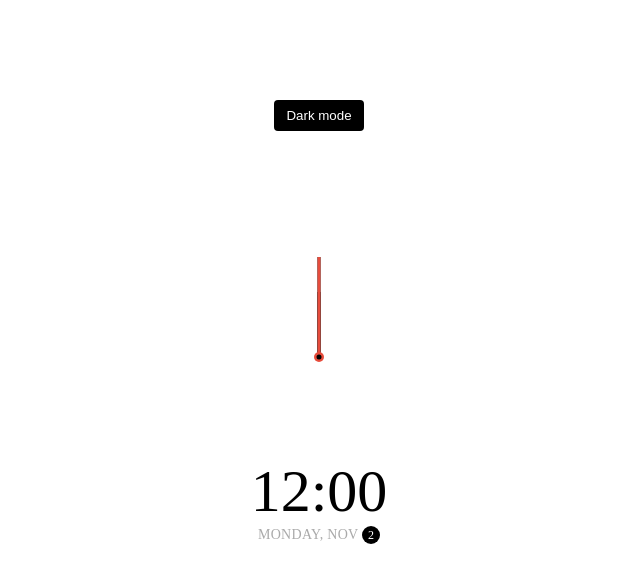
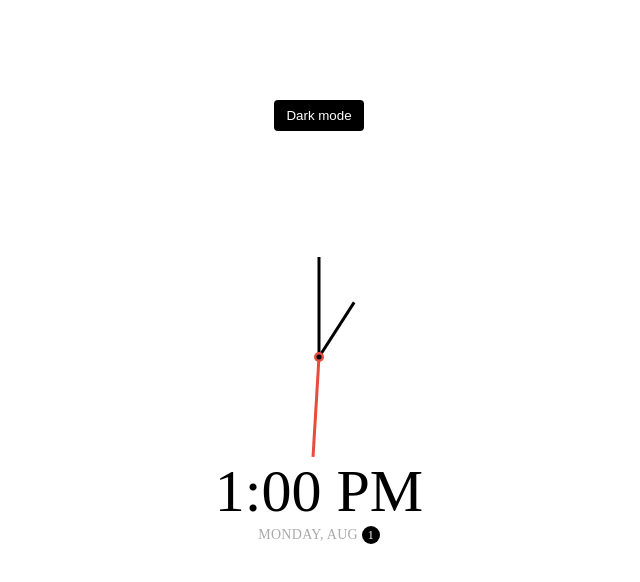
Before and after one commit to mamismeda/theme-clock, a plain HTML site: page index.html in a window 1280 px wide. Shown: the whole page, without its empty margins (321-961 px from the left). Drawn offline with Linux system fonts and the light colour scheme.

Commit message:
end of clock with functionals

```diff
--- a/index.html
+++ b/index.html
@@ -18,8 +18,8 @@
         <div class="center-point"></div>
       </div>
 
-      <div class="time">12:00</div>
-      <div class="date">Monday, Nov <span class="circle">2</span></div>
+      <div class="time"></div>
+      <div class="date"></div>
     </div>
 
     <script src="script.js"></script>
--- a/script.js
+++ b/script.js
@@ -0,0 +1,92 @@
+const hourEl = document.querySelector(".hour");
+const minuteEl = document.querySelector(".minute");
+const secondEl = document.querySelector(".second");
+const timeEl = document.querySelector(".time");
+const dateEl = document.querySelector(".date");
+const toggle = document.querySelector(".toggle");
+
+const days = [
+  "Sunday",
+  "Monday",
+  "Tuesday",
+  "Wednesday",
+  "Thursday",
+  "Friday",
+  "Saturday",
+];
+
+const months = [
+  "Jan",
+  "Feb",
+  "Mar",
+  "Apr",
+  "May",
+  "Jun",
+  "jul",
+  "Aug",
+  "Sep",
+  "Oct",
+  "Nov",
+  "Dec",
+];
+
+toggle.addEventListener("click", (e) => {
+  const html = document.querySelector("html");
+  if (html.classList.contains("dark")) {
+    html.classList.remove("dark");
+    e.target.innerHTML = "Dark mode";
+  } else {
+    html.classList.add("dark");
+    e.target.innerHTML = "Light mode";
+  }
+});
+
+function setTime() {
+  const time = new Date();
+  const month = time.getMonth();
+  const day = time.getDay();
+  const date = time.getDate();
+  const hours = time.getHours();
+  const hoursForClock = hours % 12;
+  const minutes = time.getMinutes();
+  const seconds = time.getSeconds();
+  const ampm = hours >= 12 ? "PM" : "AM";
+
+  hourEl.style.transform = `translate(-50%, -100%) rotate(${scale(
+    hoursForClock,
+    0,
+    11,
+    0,
+    360
+  )}deg)`;
+
+  minuteEl.style.transform = `translate(-50%, -100%) rotate(${scale(
+    minutes,
+    0,
+    59,
+    0,
+    360
+  )}deg)`;
+
+  secondEl.style.transform = `translate(-50%, -100%) rotate(${scale(
+    seconds,
+    0,
+    59,
+    0,
+    360
+  )}deg)`;
+
+  timeEl.innerHTML = `${hoursForClock}:${
+    minutes < 10 ? `0${minutes}` : minutes
+  } ${ampm}`;
+
+  dateEl.innerHTML = `${days[day]}, ${months[month]} <span class="circle">${date}</span>`;
+}
+
+const scale = (num, in_min, in_max, out_min, out_max) => {
+  return ((num - in_min) * (out_max - out_min)) / (in_max - in_min) + out_min;
+};
+
+setTime();
+
+setInterval(setTime, 1000);
--- a/style.css
+++ b/style.css
@@ -66,6 +66,7 @@ body {
   height: 65px;
   width: 3px;
   transform-origin: bottom center;
+  transition: all 0.5s ease-in;
 }
 
 .needle.hour {
```
